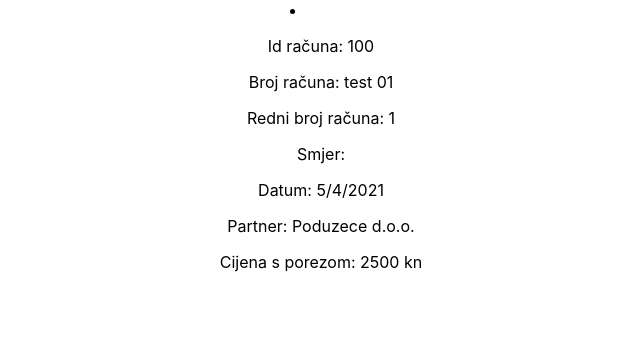
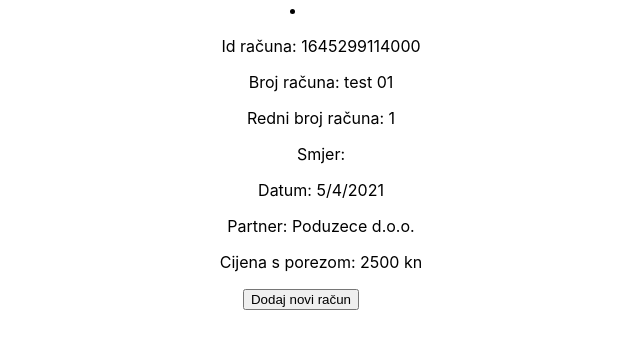
Before and after one commit to CROmarcos/sedamit_zadatak, a React (Create React App) app: page / in a window 1280 px wide. Shown: the top 348 px of the page, without its empty margins (339-979 px from the left). Built offline with nearby package versions, Linux system fonts and the light colour scheme.

Commit message:
Navigacija po stranicama
Postavljene rute za navigaciju među stranicama

```diff
--- a/package.json
+++ b/package.json
@@ -12,7 +12,9 @@
     "@types/react-dom": "^17.0.11",
     "react": "^17.0.2",
     "react-dom": "^17.0.2",
+    "react-router-dom": "^6.2.1",
     "react-scripts": "5.0.0",
+    "sass": "^1.49.8",
     "typescript": "^4.5.5",
     "web-vitals": "^2.1.4"
   },
--- a/src/App.tsx
+++ b/src/App.tsx
@@ -1,29 +1,17 @@
-import { useState } from 'react';
+import { Route, Routes } from 'react-router-dom';
 import './App.css';
-import ListaRacuna from './Components/ListaRacuna/ListaRacuna';
-import IRacun from "./Interface"
+
+//Pages
+import NoviRacun from './Pages/NoviRacun';
+import Pocetna from './Pages/Pocetna';
 
 function App() {
-
-  const [racuni, setRacuni] = useState<IRacun["racuni"]>([{
-    id: 100,
-    broj_racuna: "test 01",
-    redni_broj_racuna: 1,
-    smjer: true,
-    datum_racuna: new Date('May 04, 2021'),
-    rok_placanja: new Date('March 03, 2022'),
-    naziv_partnera: "Poduzece d.o.o.",
-    adresa_partnera: "",
-    oib: '02325566821',
-    iznos_prije_poreza: 2000,
-    porez: 25,
-    iznos_poreza: 500,
-    cijena_s_porezom: 2500
-  }])
-
   return (
     <div className="App">
-      <ListaRacuna racuni={racuni} />
+        <Routes>
+          <Route path='/' element={Pocetna()} />
+          <Route path='/noviracun' element={NoviRacun()} />
+        </Routes>
     </div>
   );
 }
--- a/src/Components/ListaRacuna/ListaRacuna.scss
+++ b/src/Components/ListaRacuna/ListaRacuna.scss
@@ -0,0 +1,3 @@
+.Lista {
+    width: auto;
+}
--- /dev/null
+++ b/src/Pages/NoviRacun.tsx
@@ -0,0 +1,9 @@
+const NoviRacun=()=>{
+    return(
+        <div>
+            <h2>Napravi novi račun:</h2>
+        </div>
+    )
+}
+
+export default NoviRacun
--- /dev/null
+++ b/src/Pages/Pocetna.tsx
@@ -0,0 +1,33 @@
+import { useState } from "react"
+import { Link } from "react-router-dom"
+import ListaRacuna from "../Components/ListaRacuna/ListaRacuna"
+import IRacun from "../Interface"
+
+const Pocetna = () => {
+
+    const [racuni, setRacuni] = useState<IRacun["racuni"]>([{
+        id: Date.now(),
+        broj_racuna: "test 01",
+        redni_broj_racuna: 1,
+        smjer: true,
+        datum_racuna: new Date('May 04, 2021'),
+        rok_placanja: new Date('March 03, 2022'),
+        naziv_partnera: "Poduzece d.o.o.",
+        adresa_partnera: "",
+        oib: '02325566821',
+        iznos_prije_poreza: 2000,
+        porez: 25,
+        iznos_poreza: 500,
+        cijena_s_porezom: 2500
+    }])
+    return (
+        <div>
+            <ListaRacuna racuni={racuni} />
+            <Link to="/noviracun">
+                <button>Dodaj novi račun</button>
+            </Link>
+        </div>
+    )
+}
+
+export default Pocetna
--- a/src/index.tsx
+++ b/src/index.tsx
@@ -3,10 +3,13 @@ import ReactDOM from 'react-dom';
 import './index.css';
 import App from './App';
 import reportWebVitals from './reportWebVitals';
+import { BrowserRouter as Router } from 'react-router-dom';
 
 ReactDOM.render(
   <React.StrictMode>
-    <App />
+    <Router>
+      <App />
+    </Router>
   </React.StrictMode>,
   document.getElementById('root')
 );
```
Also changed, not shown: src/Components/DodajRacun/DodajRacun.tsx (added, +11 -0 lines), src/Components/DodajRacun/DodajRacun.scss (added), 1 other file (tests, documents, lock files or other folders).
